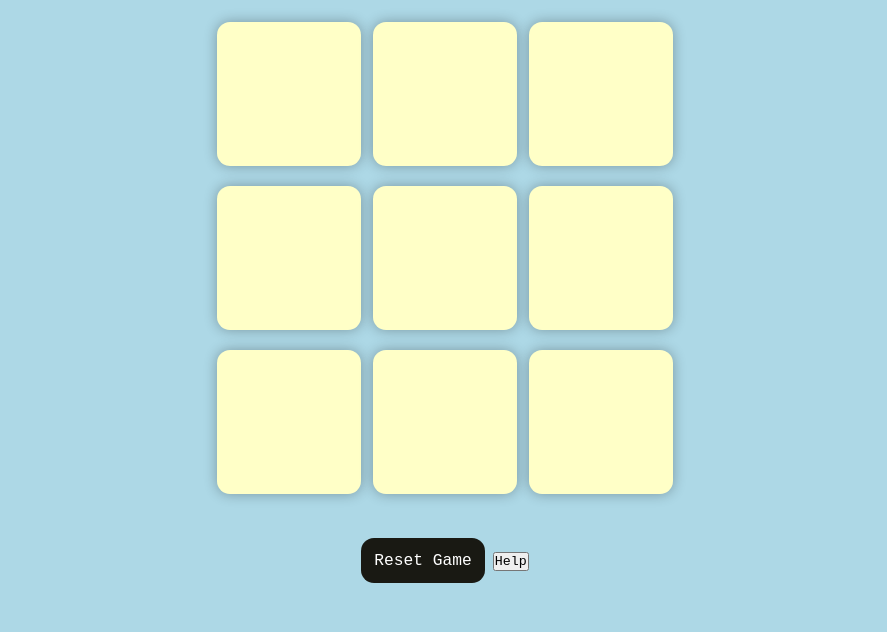
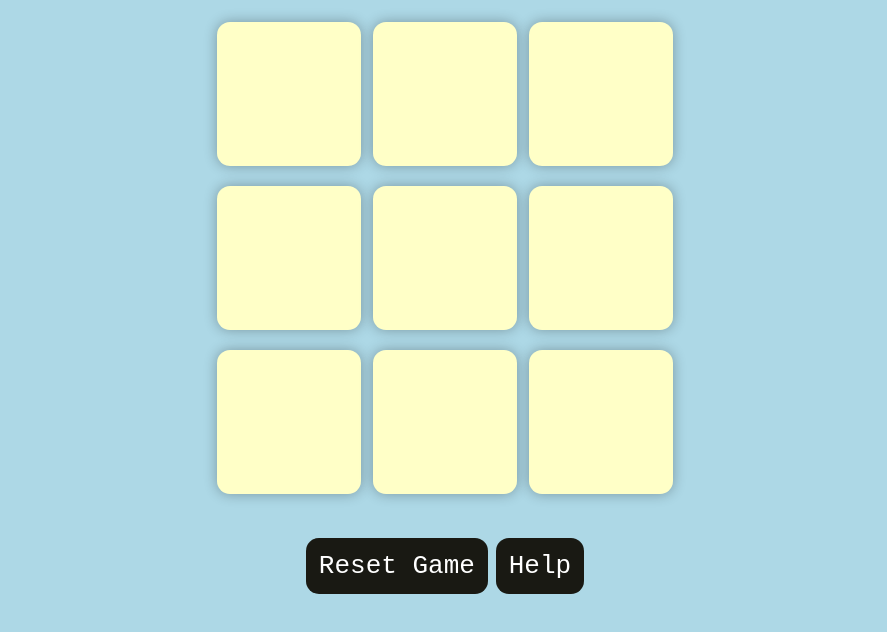
Before and after one commit to Aniruddh-web/Aniruddh-dev, a plain HTML site: page index.html in a window 1280 px wide. Shown: the part 90-722 px from the top of the page, without its empty margins (195-1082 px from the left). Drawn offline with Linux system fonts and the light colour scheme.

Commit message:
Update style.css

```diff
--- a/style.css
+++ b/style.css
@@ -1,11 +1,11 @@
 * {
   margin: 0;
   padding: 0;
-  font-family: monospace;
+  font-family:monospace;
 }
 
 body {
-  background-color: #ADD8E6;
+  background-color: #add8e6;
   text-align: center;
 }
 
@@ -31,7 +31,7 @@ body {
   height: 18vmin;
   width: 18vmin;
   border-radius: 1rem;
-  border: none;
+  border:none ;
   box-shadow: 0 0 1rem rgba(0, 0, 0, 0.3);
   font-size: 8vmin;
   color: #b0413e;
@@ -40,7 +40,7 @@ body {
 
 #reset-btn {
   padding: 1rem;
-  font-size: 1.25rem;
+  font-size: 2rem;
   background-color: #191913;
   color: #fff;
   border-radius: 1rem;
@@ -76,3 +76,11 @@ body {
 #x{
   font-size: 60px;
 }
+#Help-btn{
+  padding: 1rem;
+  font-size: 2rem;
+  background-color: #191913;
+  color: #fff;
+  border-radius: 1rem;
+  border: none;
+}
```
